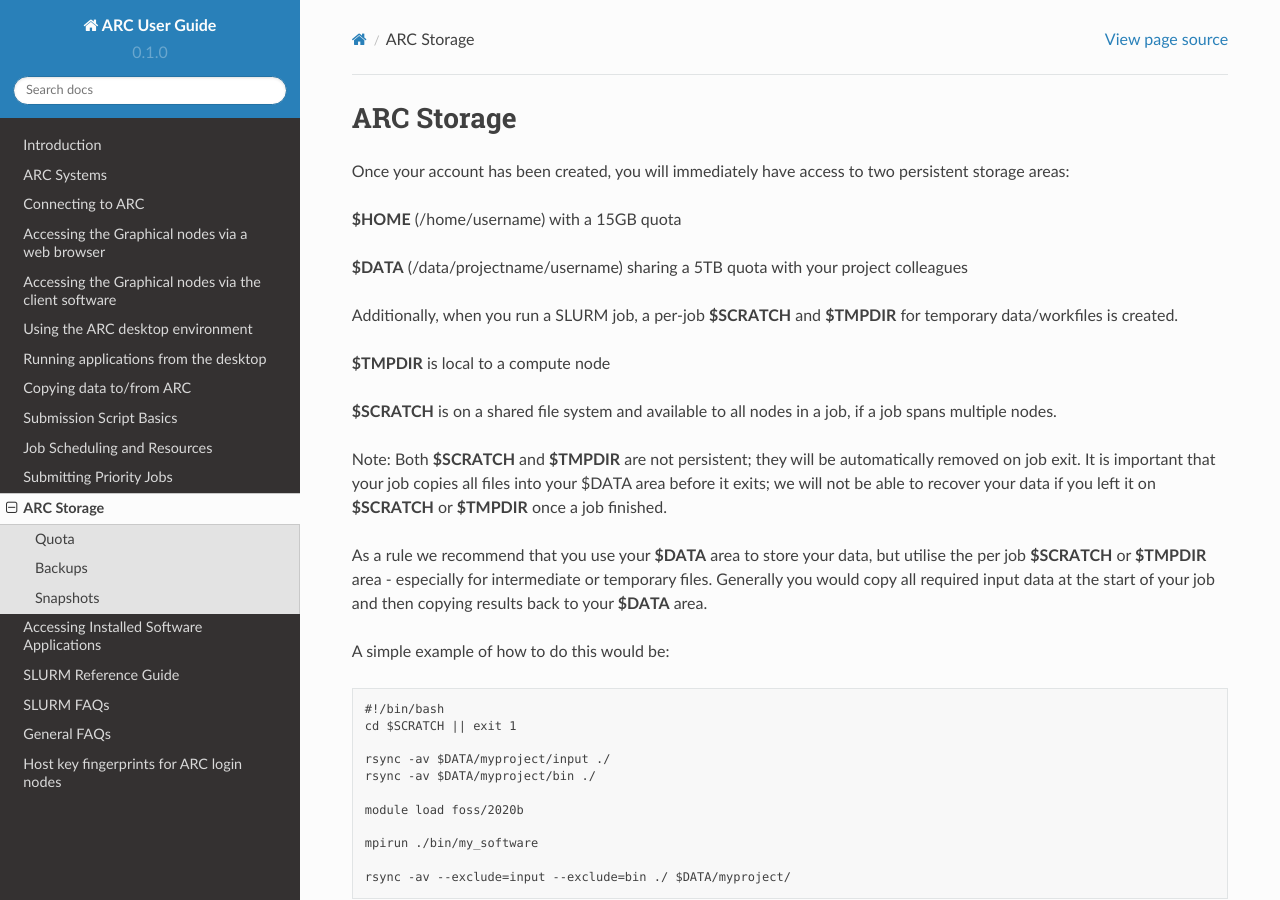
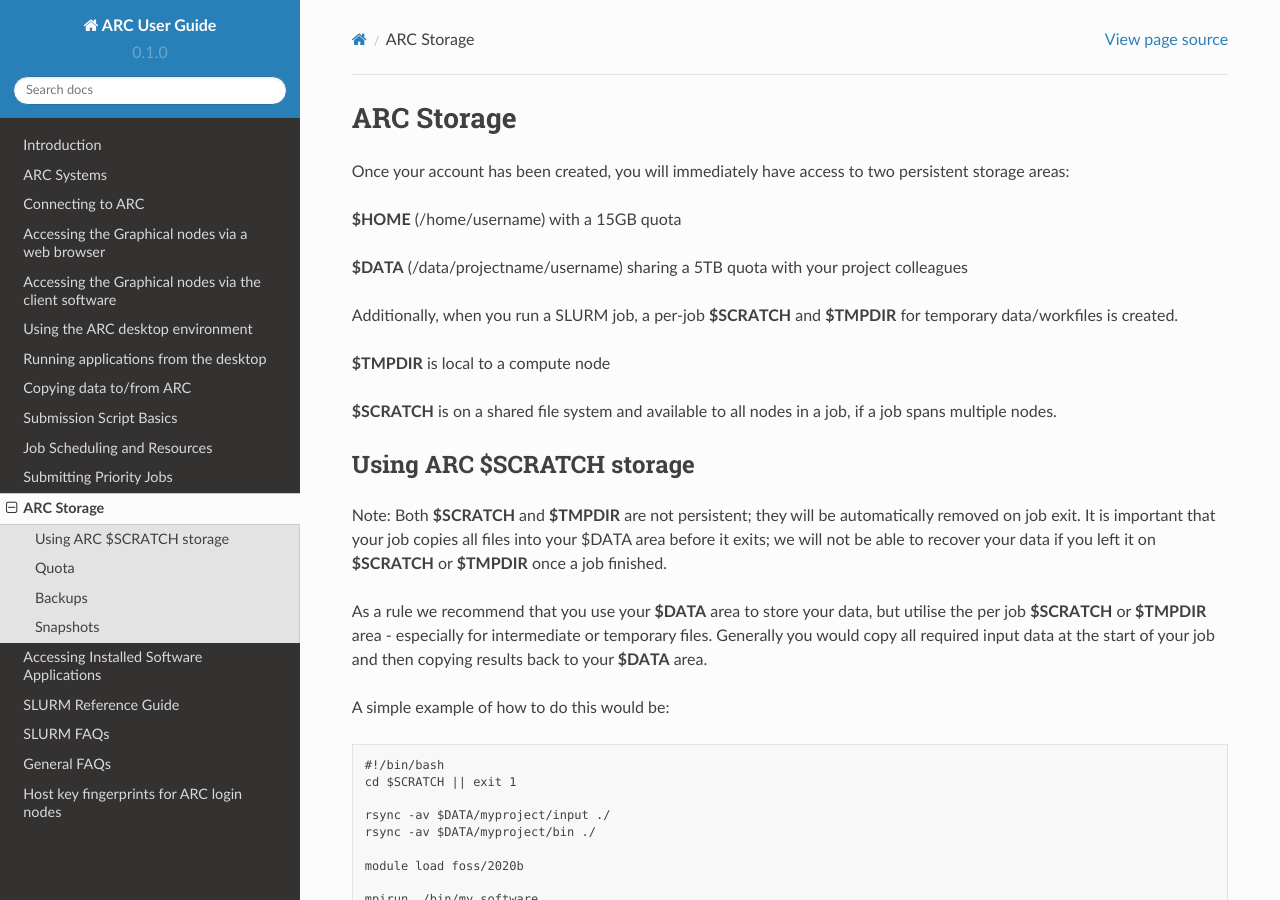
Before and after one commit to tina-friedrich/arc-user-guide, a Sphinx documentation site: the page built from docs/source/arc-storage.rst, in a window 1280 px wide and 900 px high. Built offline with Sphinx 7.4.7 and the Read the Docs theme 2.0.0, drawn with Linux system fonts in a browser that asks for light colours.

Commit message:
Update arc-storage.rst

```diff
--- a/docs/source/arc-storage.rst
+++ b/docs/source/arc-storage.rst
@@ -12,6 +12,9 @@ Additionally, when you run a SLURM job, a per-job **$SCRATCH** and **$TMPDIR** f
 **$TMPDIR** is local to a compute node
 
 **$SCRATCH** is on a shared file system and available to all nodes in a job, if a job spans multiple nodes.
+
+Using ARC $SCRATCH storage
+--------------------------
 
 Note: Both **$SCRATCH** and **$TMPDIR** are not persistent; they will be automatically removed on job exit. It is important that your job copies all files into your $DATA area before it exits; we will not be able to recover your data if you left it on **$SCRATCH** or **$TMPDIR** once a job finished.
 
```
